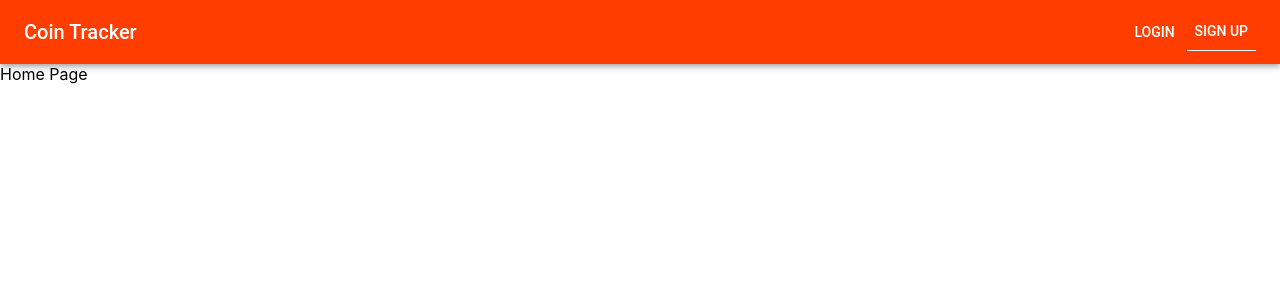
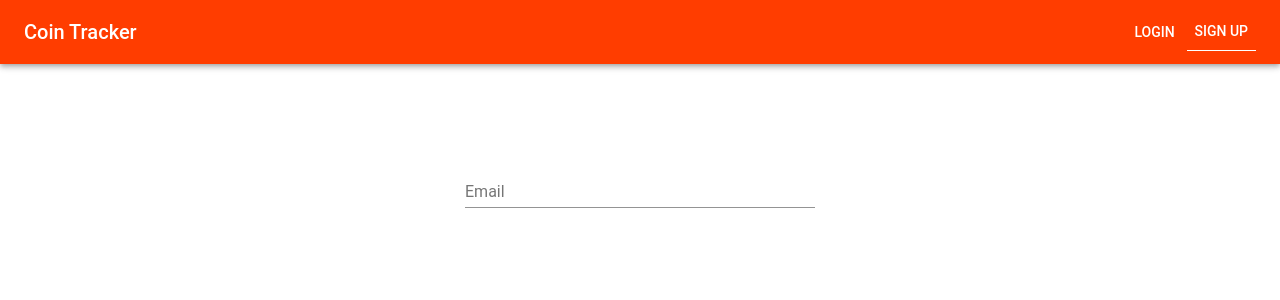
Before and after one commit to patricknavarre/coin-tracker-app, a React (Create React App) app: page /sign-up in a window 1280 px wide. Shown: the top 300 px of the page. Built offline with nearby package versions, Linux system fonts and the light colour scheme.

Commit message:
email component

```diff
--- a/src/MainRouter.js
+++ b/src/MainRouter.js
@@ -12,7 +12,7 @@ function MainRouter () {
         <Navbar />
         <Switch>
             <Route path="/login" component={Login} />
-            <Route path="sign-up" component={Signup} />
+            <Route path="/sign-up" component={Signup} />
             <Route path="/" component={Home} />
         </Switch>
         </>
--- a/src/components/Signup/Signup.js
+++ b/src/components/Signup/Signup.js
@@ -1,11 +1,55 @@
-import React from 'react'
+import React, { useState, useEffect } from "react";
+import { makeStyles } from "@material-ui/core/styles";
+
+import {
+  FormControl,
+  FormHelperText,
+  Input,
+  InputLabel,
+  Button,
+  CircularProgress,
+  Snackbar,
+  Grid,
+} from "@material-ui/core";
+
+import MuiAlert from "@material-ui//lab/Alert";
+
+const useStyles = makeStyles((theme) => ({
+    root: {
+      "& > *": {
+        margin: theme.spacing(1),
+        width: 350,
+      },
+    },
+  }));
 
 function Signup() {
-    return (
-        <div>
-            Signup
-        </div>
-    )
+
+    const classes = useStyles();
+
+    return <Grid
+            container
+            spacing={0}
+            direction="column"
+            alignItems="center"
+            justify="center"
+            style={{ minHeight: "30vh"}}
+            >
+        <Grid item xs={12}>
+            <form className={classes.root} autoComplete="on">
+            <FormControl error={null}>
+                <InputLabel htmlFor="component-email">Email</InputLabel>
+                <Input
+                id="component-email"
+                name="email"
+                value={""}
+                onChange={null}
+                />
+            </FormControl>
+            </form>
+        </Grid>
+
+            </Grid>
 }
 
 export default Signup
```
